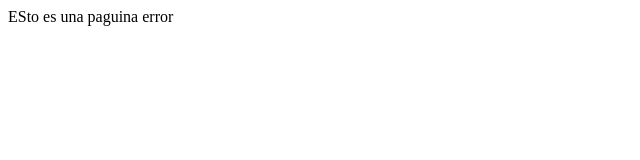
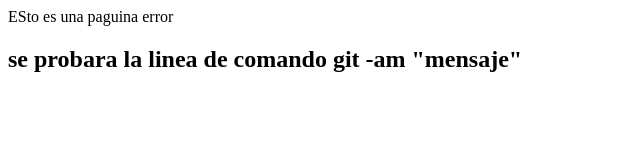
Before and after one commit to ebolanosp47/p56-seminario-profesiona, a plain HTML site: page code/javascript/error.html in a window 1280 px wide. Shown: the whole page, without its empty margins (0-640 px from the left). Drawn offline with Linux system fonts and the light colour scheme.

Commit message:
actualizacion del archivo readme.md

```diff
--- a/code/javascript/error.html
+++ b/code/javascript/error.html
@@ -4,5 +4,7 @@
   </head>
   <bodyS
       <h1> ESto es una paguina error</h1>
+      <h2> se probara la linea de comando git -am
+          "mensaje"</h2>
   </body>
 </html>
```
Also changed, not shown: README.md.
